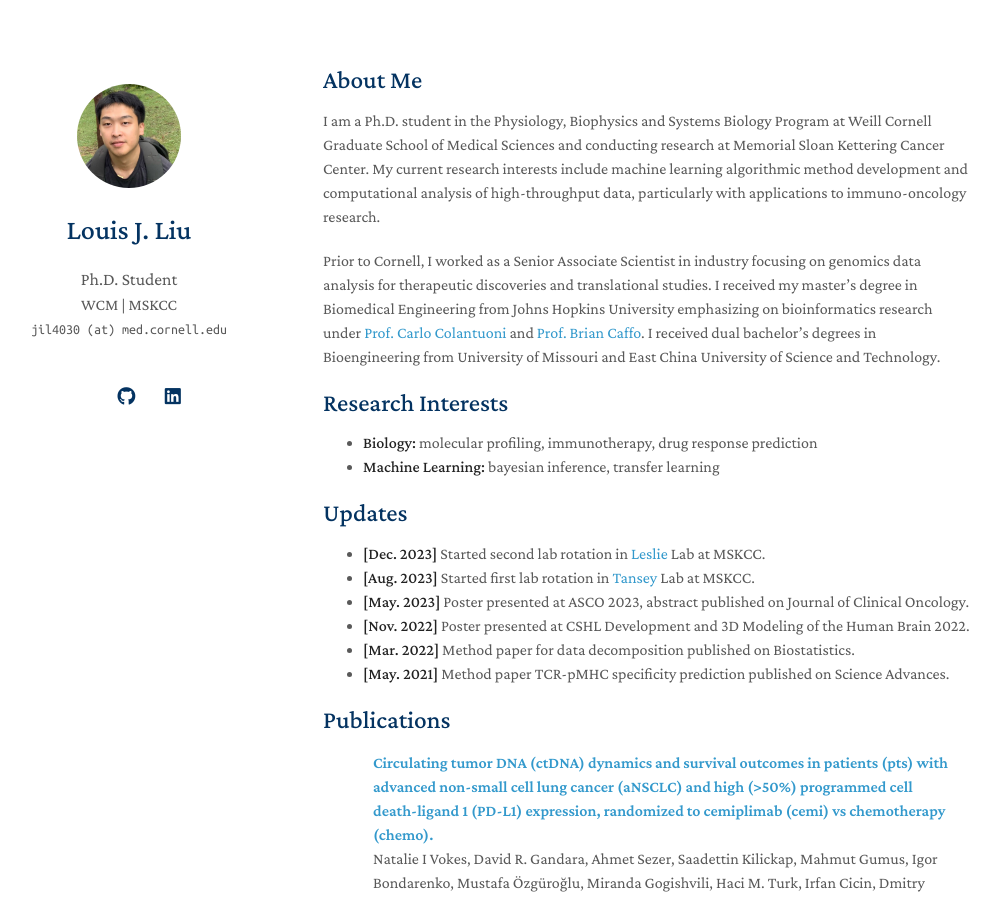
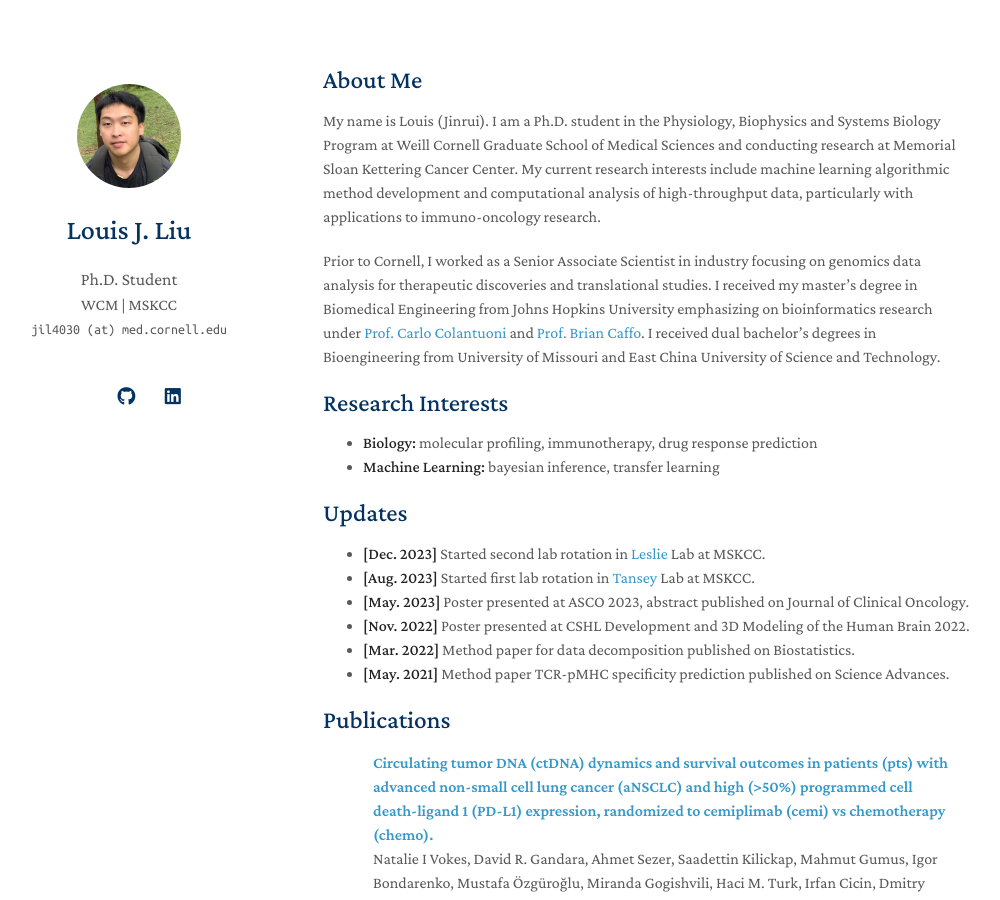
Before and after one commit to louis-jliu/louis-jliu.github.io, a Jekyll site: the page built from index.md, in a window 1280 px wide and 900 px high. Shown: the whole window, without its empty margins (147-1147 px from the left). Built offline with Jekyll 4.4.1, drawn with Linux system fonts in a browser that asks for light colours; nearby versions of some CDN libraries; a style sheet for code colours, icons or effects is not loaded; our own code applies the rules of GitHub Pages for plain Markdown files.

Commit message:
update name

```diff
--- a/index.md
+++ b/index.md
@@ -4,7 +4,7 @@ layout: homepage
 
 ## About Me
 
-I am a Ph.D. student in the Physiology, Biophysics and Systems Biology Program at Weill Cornell Graduate School of Medical Sciences and conducting research at Memorial Sloan Kettering Cancer Center. My current research interests include machine learning algorithmic method development and computational analysis of high-throughput data, particularly with applications to immuno-oncology research.
+My name is Louis (Jinrui). I am a Ph.D. student in the Physiology, Biophysics and Systems Biology Program at Weill Cornell Graduate School of Medical Sciences and conducting research at Memorial Sloan Kettering Cancer Center. My current research interests include machine learning algorithmic method development and computational analysis of high-throughput data, particularly with applications to immuno-oncology research.
 
 Prior to Cornell, I worked as a Senior Associate Scientist in industry focusing on genomics data analysis for therapeutic discoveries and translational studies. I received my master's degree in Biomedical Engineering from Johns Hopkins University emphasizing on bioinformatics research under [Prof. Carlo Colantuoni](https://www.hopkinsmedicine.org/profiles/details/carlo-colantuoni) and [Prof. Brian Caffo](https://sites.google.com/view/bcaffo/home). I received dual bachelor's degrees in Bioengineering from University of Missouri and East China University of Science and Technology.
 
```
